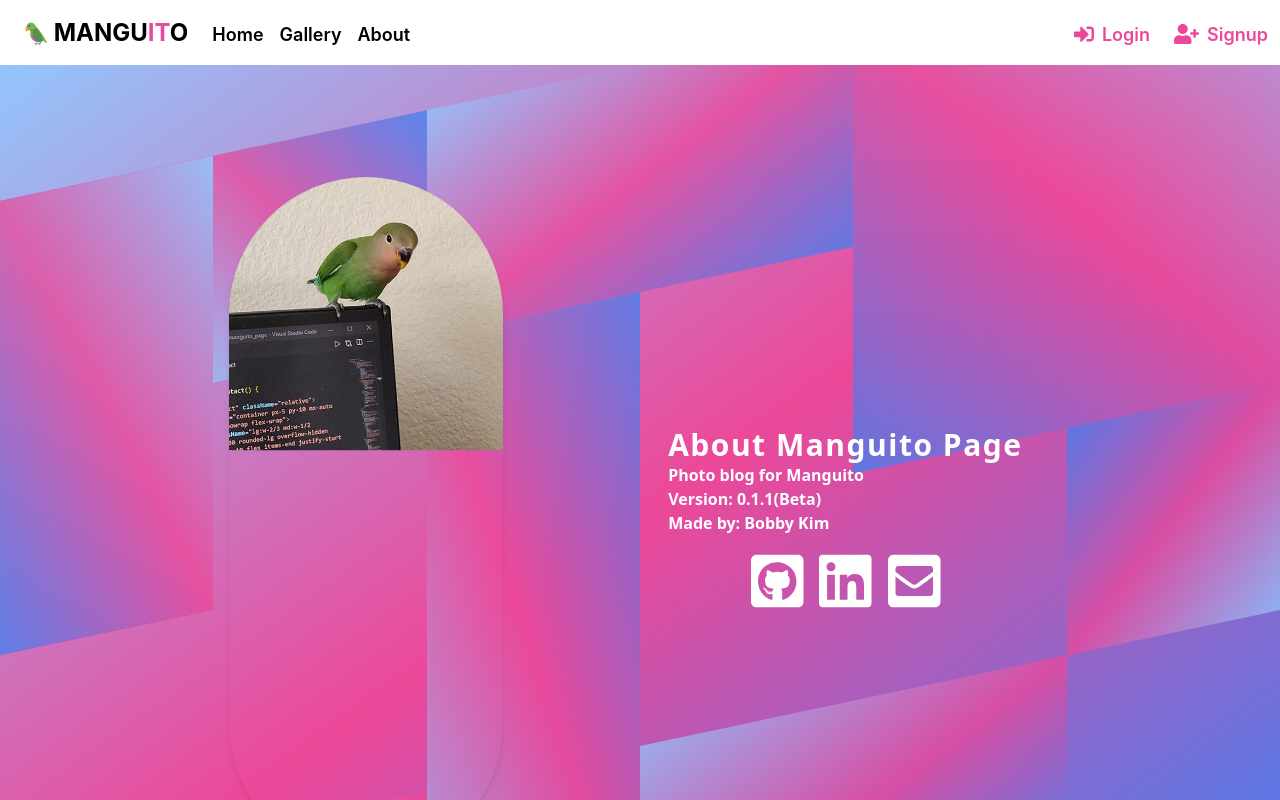
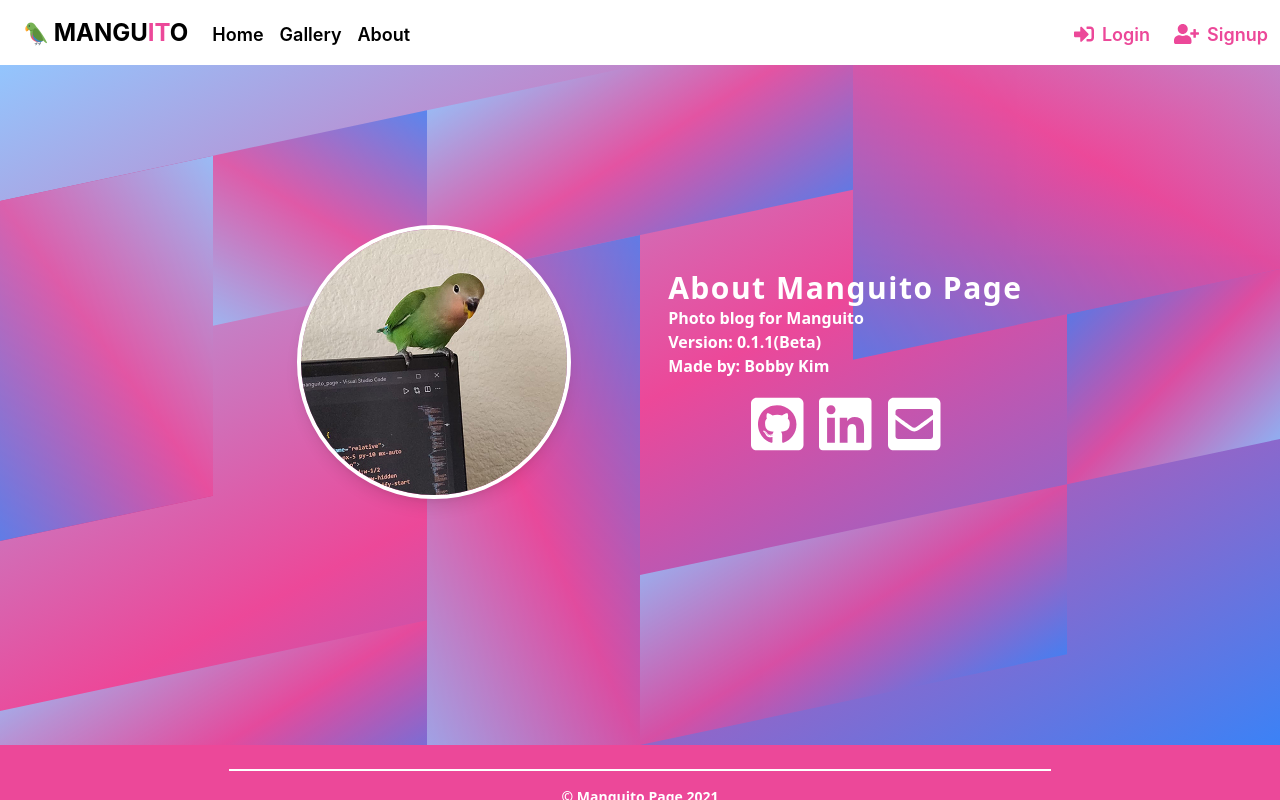
Before and after one commit to bobbykim89/manguito-page, a React (Create React App) app in the folder client/: page /about in a window 1280 px wide. Shown: the top 800 px of the page. Built offline with nearby package versions, Linux system fonts and the light colour scheme; the HTML template or start-up script is replaced by a standard one.

Commit message:
fixed about page again, setting aspect ratio didn't work

```diff
--- a/client/src/components/pages/About.js
+++ b/client/src/components/pages/About.js
@@ -42,13 +42,13 @@ const About = () => {
           <div className='inline-block items-center grid grid-flow-row lg:grid-cols-2'>
             {/* Left */}
             <div
-              className='inline-block flex flex-wrap mx-auto justify-center lg:justify-start'
+              className='inline-block py-20 justify-center'
               data-aos='flip-left'
             >
               <img
                 src={about}
                 alt='bird on monitor'
-                className='aspect-w-1 aspect-h-1 inline-block rounded-full my-8 w-2/3 shadow-md'
+                className='w-2/3 mx-auto rounded-full border-4 border-white shadow-lg'
               />
             </div>
             <div className='flex flex-col inline-block px-2 mx-auto'>
```
